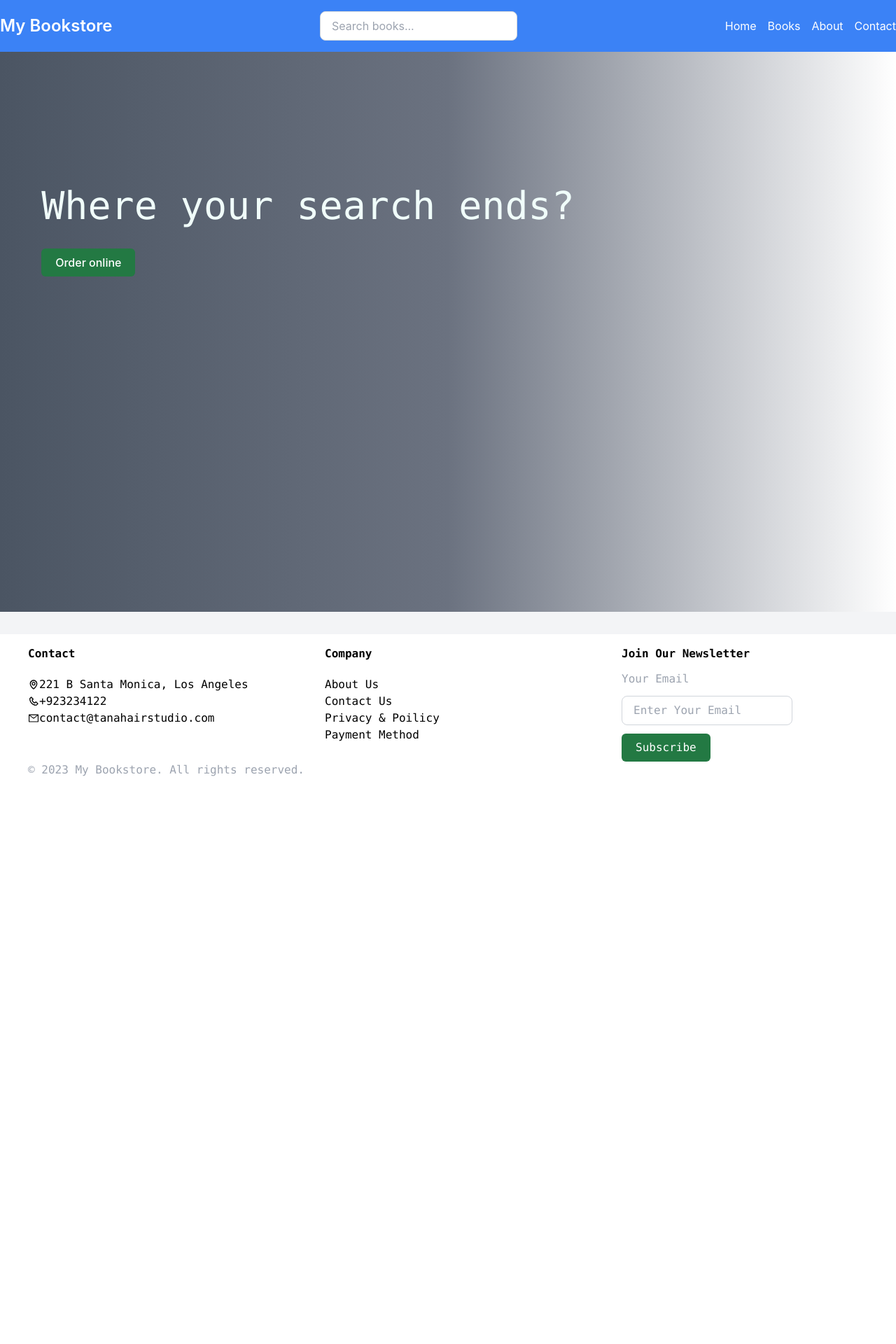
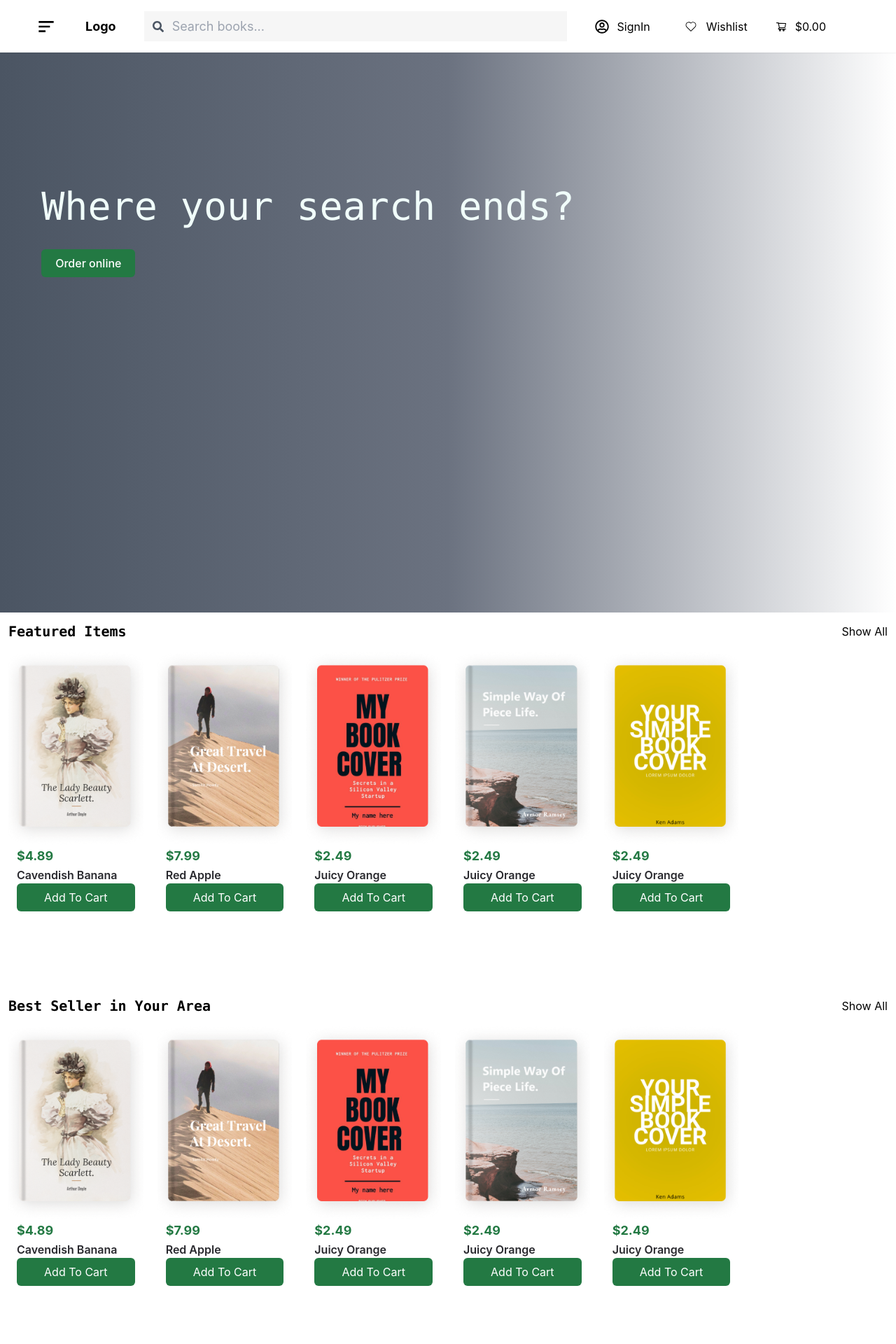
Before and after one commit to mike489/Book_Store_project, a React (Create React App) app: page / in a window 1280 px wide. Shown: the top 1920 px of the page at 70% size. Before the commit the page ends 1128 px from the top, so only its background shows below. Built offline with nearby package versions, Linux system fonts and the light colour scheme; the HTML template or start-up script is replaced by a standard one.

Commit message:
adding the card in the home page

```diff
--- a/src/components/Footer.jsx
+++ b/src/components/Footer.jsx
@@ -4,7 +4,7 @@ import { AiOutlineMail } from "react-icons/ai";
 import Button from "./Button";
 const Footer = () => {
   return (
-    <div className="">
+    <div>
       <footer className="bg-white py-4 mt-8 text-black pl-10 font-mono">
         <div className="grid grid-cols-1 md:grid-cols-2 lg:grid-cols-3 gap-8 ">
           <div className="flex flex-col items-start space-y-5">
--- a/src/pages/Home.jsx
+++ b/src/pages/Home.jsx
@@ -1,58 +1,80 @@
-import React from "react";
+import React, { useState } from "react";
 import Footer from "../components/Footer";
 import Button from "../components/Button";
+import NavBar from "../components/NavBar";
+import BookCard from "../components/BookCard";
+import { books } from "../TempData";
 
 const Home = () => {
   return (
-    <div className="bg-gray-100 min-h-screen">
-      <header className="bg-blue-500 py-4">
-        <div className="container mx-auto flex items-center justify-between">
-          <h1 className="text-white text-2xl font-semibold">My Bookstore</h1>
-          <div className="relative">
-            <input
-              type="text"
-              placeholder="Search books..."
-              className="px-4 py-2 rounded-lg border border-gray-300 focus:outline-none focus:ring focus:border-blue-500"
-            />
-            <button className="absolute right-3 top-1/2 transform -translate-y-1/2"></button>
-          </div>
-          <nav>
-            <ul className="flex space-x-4">
-              <li>
-                <a href="#" className="text-white hover:underline">
-                  Home
-                </a>
-              </li>
-              <li>
-                <a href="#" className="text-white hover:underline">
-                  Books
-                </a>
-              </li>
-              <li>
-                <a href="#" className="text-white hover:underline">
-                  About
-                </a>
-              </li>
-              <li>
-                <a href="#footer" className="text-white hover:underline">
-                  Contact
-                </a>
-              </li>
-            </ul>
-          </nav>
-        </div>
-      </header>
+    <div className="">
+      <NavBar />
+
       <main className="container ">
         <div className="w-full min-h-screen bg-gradient-to-r from-gray-600 via-gray-500 to-white flex items-center justify-center">
           <div className="flex flex-col items-center justify-center space-y-5 h-full pr-[400px] pb-[300px]">
-            <p className="text-teal-50 text-[55px] font-mono">Where your search ends?</p>
+            <p className="text-teal-50 text-[55px] font-mono">
+              Where your search ends?
+            </p>
             <div className="flex items-start self-start">
-              <Button onClick={() => alert("clicked")} primary>Order online</Button>
+              <Button onClick={() => alert("clicked")} primary>
+                Order online
+              </Button>
             </div>
           </div>
         </div>
       </main>
-      <Footer />
+      <div className="flex flex-col items-start w-full max-w-7xl mx-auto p-3 ">
+        <div className="flex justify-between items-center pb-3  w-full">
+          <p className="font-bold text-[20px] font-mono">Featured Items</p>
+          <span
+            className="transform transition-transform cursor-pointer"
+            onClick={() => alert("Clicked")}
+          >
+            Show All
+          </span>
+        </div>
+
+        <div className="grid grid-cols-1 md:grid-cols-2 lg:grid-cols-5 gap-5 xl:grid-cols-6">
+          {books.map((book) => (
+            <BookCard
+              key={book.id}
+              imageSrc={book.imageSrc}
+              price={book.price}
+              name={book.name}
+            />
+          ))}
+        </div>
+      </div>
+
+      <div className=" flex flex-col items-start w-full max-w-7xl mx-auto p-3 mt-24">
+        <div className="flex justify-between items-center pb-3  w-full">
+          <p className=" flex text-[20px] font-bold font-mono">
+            Best Seller in Your Area
+          </p>
+          <span
+            className="transform transition-transform cursor-pointer"
+            onClick={() => alert("Clicked")}
+          >
+            Show All
+          </span>
+        </div>
+
+          <div className="grid grid-cols-1 md:grid-cols-2 lg:grid-cols-5 gap-5 xl:grid-cols-6">
+            {books.map((book) => (
+              <BookCard
+                key={book.id}
+                imageSrc={book.imageSrc}
+                price={book.price}
+                name={book.name}
+              />
+            ))}
+          </div>
+
+      </div>
+      <div className="mt-20">
+        <Footer />
+      </div>
     </div>
   );
 };
```
